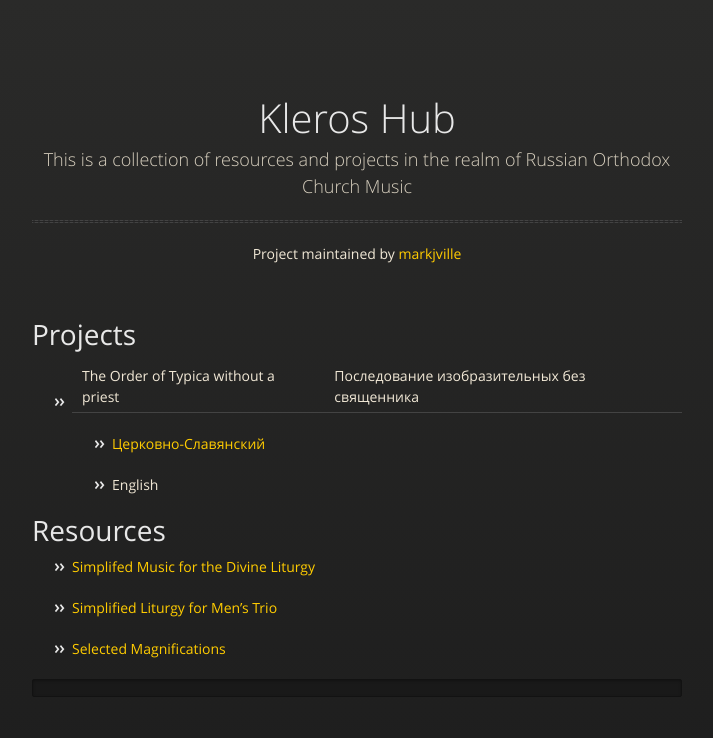
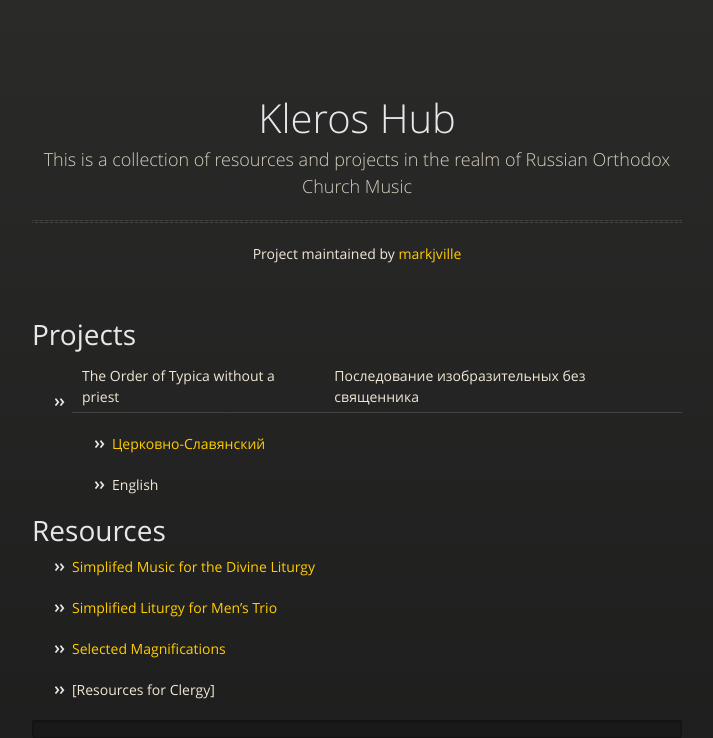
Before and after one commit to markjville/markjville.github.io, a Jekyll site: the page built from index.md, in a window 1280 px wide. Shown: the top 738 px of the page, without its empty margins (283-996 px from the left). Built offline with Jekyll 4.4.1, drawn with Linux system fonts in a browser that asks for light colours; our own code applies the rules of GitHub Pages for plain Markdown files.

Commit message:
Update index.md

````diff
--- a/index.md
+++ b/index.md
@@ -18,6 +18,8 @@ layout: default
 
 - [Selected Magnifications](https://markjville.github.io/docs/Selected_Magnifications.pdf)
 
+- [Resources for Clergy]
+
 
 ```
 ```
````
